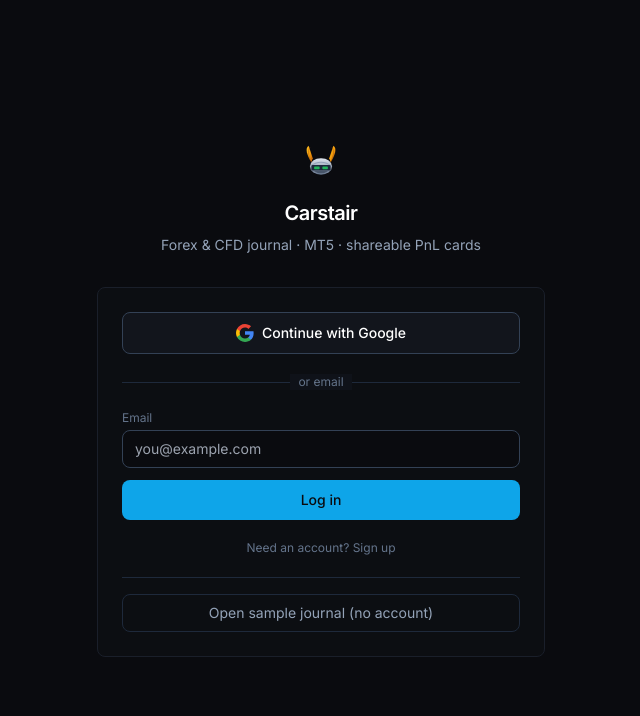
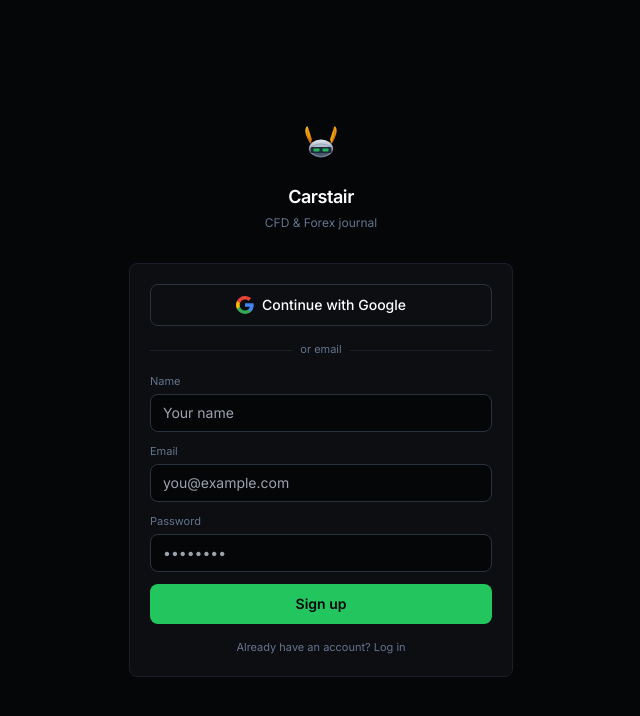
Before and after one commit to MichaelSwann2x/carstair, a Next.js app: page /login in a window 1280 px wide. Shown: the top 716 px of the page, without its empty margins (319-959 px from the left). Built offline with nearby package versions, Linux system fonts and the light colour scheme.

Commit message:
Auth: Sign up primary, Google + email, no demo, no aero copy

```diff
--- a/src/app/login/page.tsx
+++ b/src/app/login/page.tsx
@@ -1,30 +1,32 @@
 "use client";
 
 import Image from "next/image";
-import { useRouter, useSearchParams } from "next/navigation";
+import { useRouter } from "next/navigation";
 import { useState, Suspense } from "react";
 import { setToken } from "@/lib/api/client";
 
 function LoginInner() {
   const router = useRouter();
-  const params = useSearchParams();
-  const mode = params.get("mode");
   const [email, setEmail] = useState("");
   const [name, setName] = useState("");
+  const [password, setPassword] = useState("");
   const [busy, setBusy] = useState(false);
   const [err, setErr] = useState<string | null>(null);
-  const [isSignup, setIsSignup] = useState(mode === "provision" || mode === "signup");
+  const [mode, setMode] = useState<"signup" | "login">("signup");
 
-  function enterJournal(label: string) {
+  function enter(provider: string) {
     setBusy(true);
     setErr(null);
-    // Client-side session for journal (demo / Google / email)
-    const token = `journal_${label}_${Date.now()}`;
+    const token = `carstair_${provider}_${Date.now()}`;
     setToken(token);
     if (typeof window !== "undefined") {
       localStorage.setItem(
         "carstair_user",
-        JSON.stringify({ email: email || `${label}@carstair.demo`, name: name || label, provider: label })
+        JSON.stringify({
+          email: email || `${provider}@carstair.app`,
+          name: name || (provider === "google" ? "Google user" : email.split("@")[0]),
+          provider,
+        })
       );
     }
     setBusy(false);
@@ -32,79 +34,67 @@
   }
 
   function onGoogle() {
-    // Real Google OAuth would hit /api/auth/google; current route is a stub.
-    // Demo path: treat as Google login so the flow works end-to-end for deploy.
-    enterJournal("google");
+    enter("google");
   }
 
-  function onEmail(e: React.FormEvent) {
+  function onSubmit(e: React.FormEvent) {
     e.preventDefault();
     if (!email.trim()) {
       setErr("Email required");
       return;
     }
-    enterJournal(isSignup ? "email-signup" : "email-login");
+    if (mode === "signup" && !name.trim()) {
+      setErr("Name required");
+      return;
+    }
+    enter(mode === "signup" ? "email-signup" : "email-login");
   }
 
   return (
-    <main className="min-h-screen flex items-center justify-center px-4 bg-[#0a0b0f]">
-      <div className="w-full max-w-md animate-fade-up">
+    <main className="min-h-screen flex items-center justify-center px-4 bg-[#050608]">
+      <div className="w-full max-w-sm animate-fade-up">
         <div className="text-center mb-8">
           <div className="flex justify-center mb-3">
-            <Image src="/logo.svg" alt="Carstair" width={44} height={44} unoptimized />
+            <Image src="/logo.svg" alt="Carstair" width={48} height={48} unoptimized />
           </div>
-          <h1 className="font-semibold text-xl tracking-tight mb-2 text-white">Carstair</h1>
-          <p className="text-sm text-[#94a3b8]">
-            Forex & CFD journal · MT5 · shareable PnL cards
-          </p>
+          <h1 className="font-semibold text-lg tracking-tight text-white">Carstair</h1>
+          <p className="text-xs text-[#64748b] mt-1">CFD & Forex journal</p>
         </div>
 
-        <div className="journal-card p-6 space-y-5">
+        <div className="journal-card p-5 space-y-4">
           <button
             type="button"
             disabled={busy}
             onClick={onGoogle}
-            className="w-full flex items-center justify-center gap-2 border border-[#334155] bg-[#12151c] text-white py-2.5 rounded-lg text-sm font-medium hover:border-[#0ea5e9] disabled:opacity-50"
+            className="w-full flex items-center justify-center gap-2 border border-[#2a3140] bg-[#0c0e12] text-white py-2.5 rounded-lg text-sm font-medium hover:border-[#22c55e] disabled:opacity-50"
           >
             <svg width="18" height="18" viewBox="0 0 18 18" aria-hidden>
-              <path
-                fill="#4285F4"
-                d="M17.64 9.2c0-.637-.057-1.251-.164-1.84H9v3.481h4.844c-.209 1.125-.843 2.078-1.796 2.717v2.258h2.908c1.702-1.567 2.684-3.874 2.684-6.615z"
-              />
-              <path
-                fill="#34A853"
-                d="M9 18c2.43 0 4.467-.806 5.956-2.18l-2.908-2.259c-.806.54-1.837.86-3.048.86-2.344 0-4.328-1.584-5.036-3.711H.957v2.332C2.438 15.983 5.482 18 9 18z"
-              />
-              <path
-                fill="#FBBC05"
-                d="M3.964 10.71c-.18-.54-.282-1.117-.282-1.71s.102-1.17.282-1.71V4.958H.957C.348 6.173 0 7.548 0 9s.348 2.827.957 4.042l3.007-2.332z"
-              />
-              <path
-                fill="#EA4335"
-                d="M9 3.58c1.321 0 2.508.454 3.44 1.345l2.582-2.58C13.463.891 11.426 0 9 0 5.482 0 2.438 2.017.957 4.958L3.964 7.29C4.672 5.163 6.656 3.58 9 3.58z"
-              />
+              <path fill="#4285F4" d="M17.64 9.2c0-.637-.057-1.251-.164-1.84H9v3.481h4.844c-.209 1.125-.843 2.078-1.796 2.717v2.258h2.908c1.702-1.567 2.684-3.874 2.684-6.615z" />
+              <path fill="#34A853" d="M9 18c2.43 0 4.467-.806 5.956-2.18l-2.908-2.259c-.806.54-1.837.86-3.048.86-2.344 0-4.328-1.584-5.036-3.711H.957v2.332C2.438 15.983 5.482 18 9 18z" />
+              <path fill="#FBBC05" d="M3.964 10.71c-.18-.54-.282-1.117-.282-1.71s.102-1.17.282-1.71V4.958H.957C.348 6.173 0 7.548 0 9s.348 2.827.957 4.042l3.007-2.332z" />
+              <path fill="#EA4335" d="M9 3.58c1.321 0 2.508.454 3.44 1.345l2.582-2.58C13.463.891 11.426 0 9 0 5.482 0 2.438 2.017.957 4.958L3.964 7.29C4.672 5.163 6.656 3.58 9 3.58z" />
             </svg>
             Continue with Google
           </button>
 
           <div className="relative">
             <div className="absolute inset-0 flex items-center">
-              <div className="w-full border-t border-[#1e293b]" />
+              <div className="w-full border-t border-[#1a1f2a]" />
             </div>
-            <div className="relative flex justify-center text-xs">
-              <span className="bg-[#0f1219] px-2 text-[#64748b]">or email</span>
+            <div className="relative flex justify-center text-[11px]">
+              <span className="bg-[#0c0e12] px-2 text-[#64748b]">or email</span>
             </div>
           </div>
 
-          <form onSubmit={onEmail} className="space-y-3">
-            {isSignup && (
+          <form onSubmit={onSubmit} className="space-y-3">
+            {mode === "signup" && (
               <div>
-                <label htmlFor="name" className="text-xs text-[#64748b] block mb-1">
+                <label htmlFor="name" className="text-[11px] text-[#64748b] block mb-1">
                   Name
                 </label>
                 <input
                   id="name"
-                  className="w-full border border-[#334155] rounded-lg px-3 py-2 text-sm bg-[#0a0b0f] text-white"
+                  className="w-full border border-[#2a3140] rounded-lg px-3 py-2 text-sm bg-[#050608] text-white"
                   value={name}
                   onChange={(e) => setName(e.target.value)}
                   placeholder="Your name"
@@ -112,51 +102,49 @@
               </div>
             )}
             <div>
-              <label htmlFor="email" className="text-xs text-[#64748b] block mb-1">
+              <label htmlFor="email" className="text-[11px] text-[#64748b] block mb-1">
                 Email
               </label>
               <input
                 id="email"
                 type="email"
                 required
-                className="w-full border border-[#334155] rounded-lg px-3 py-2 text-sm bg-[#0a0b0f] text-white"
+                className="w-full border border-[#2a3140] rounded-lg px-3 py-2 text-sm bg-[#050608] text-white"
                 value={email}
                 onChange={(e) => setEmail(e.target.value)}
                 placeholder="you@example.com"
               />
             </div>
+            <div>
+              <label htmlFor="password" className="text-[11px] text-[#64748b] block mb-1">
+                Password
+              </label>
+              <input
+                id="password"
+                type="password"
+                className="w-full border border-[#2a3140] rounded-lg px-3 py-2 text-sm bg-[#050608] text-white"
+                value={password}
+                onChange={(e) => setPassword(e.target.value)}
+                placeholder="••••••••"
+              />
+            </div>
             {err && (
-              <p className="text-xs text-[#f87171]" role="alert">
+              <p className="text-xs text-[#ef4444]" role="alert">
                 {err}
               </p>
             )}
-            <button
-              type="submit"
-              disabled={busy}
-              className="w-full bg-[#0ea5e9] text-[#0a0b0f] py-2.5 rounded-lg text-sm font-medium disabled:opacity-50"
-            >
-              {isSignup ? "Create account & enter" : "Log in"}
+            <button type="submit" disabled={busy} className="w-full btn-green py-2.5 rounded-lg text-sm disabled:opacity-50">
+              {mode === "signup" ? "Sign up" : "Log in"}
             </button>
           </form>
 
           <button
             type="button"
-            className="w-full text-xs text-[#64748b] hover:text-[#94a3b8]"
-            onClick={() => setIsSignup(!isSignup)}
+            className="w-full text-[11px] text-[#64748b] hover:text-[#94a3b8]"
+            onClick={() => setMode(mode === "signup" ? "login" : "signup")}
           >
-            {isSignup ? "Already have an account? Log in" : "Need an account? Sign up"}
+            {mode === "signup" ? "Already have an account? Log in" : "Need an account? Sign up"}
           </button>
-
-          <div className="border-t border-[#1e293b] pt-4">
-            <button
-              type="button"
-              disabled={busy}
-              onClick={() => enterJournal("demo")}
-              className="w-full border border-[#1e293b] text-[#94a3b8] py-2 rounded-lg text-sm hover:border-[#334155] disabled:opacity-50"
-            >
-              Open sample journal (no account)
-            </button>
-          </div>
         </div>
       </div>
     </main>
@@ -165,13 +153,7 @@
 
 export default function LoginPage() {
   return (
-    <Suspense
-      fallback={
-        <div className="min-h-screen flex items-center justify-center text-sm text-[#64748b]">
-          Loading…
-        </div>
-      }
-    >
+    <Suspense fallback={<div className="min-h-screen flex items-center justify-center text-sm text-[#64748b]">Loading…</div>}>
       <LoginInner />
     </Suspense>
   );
```
